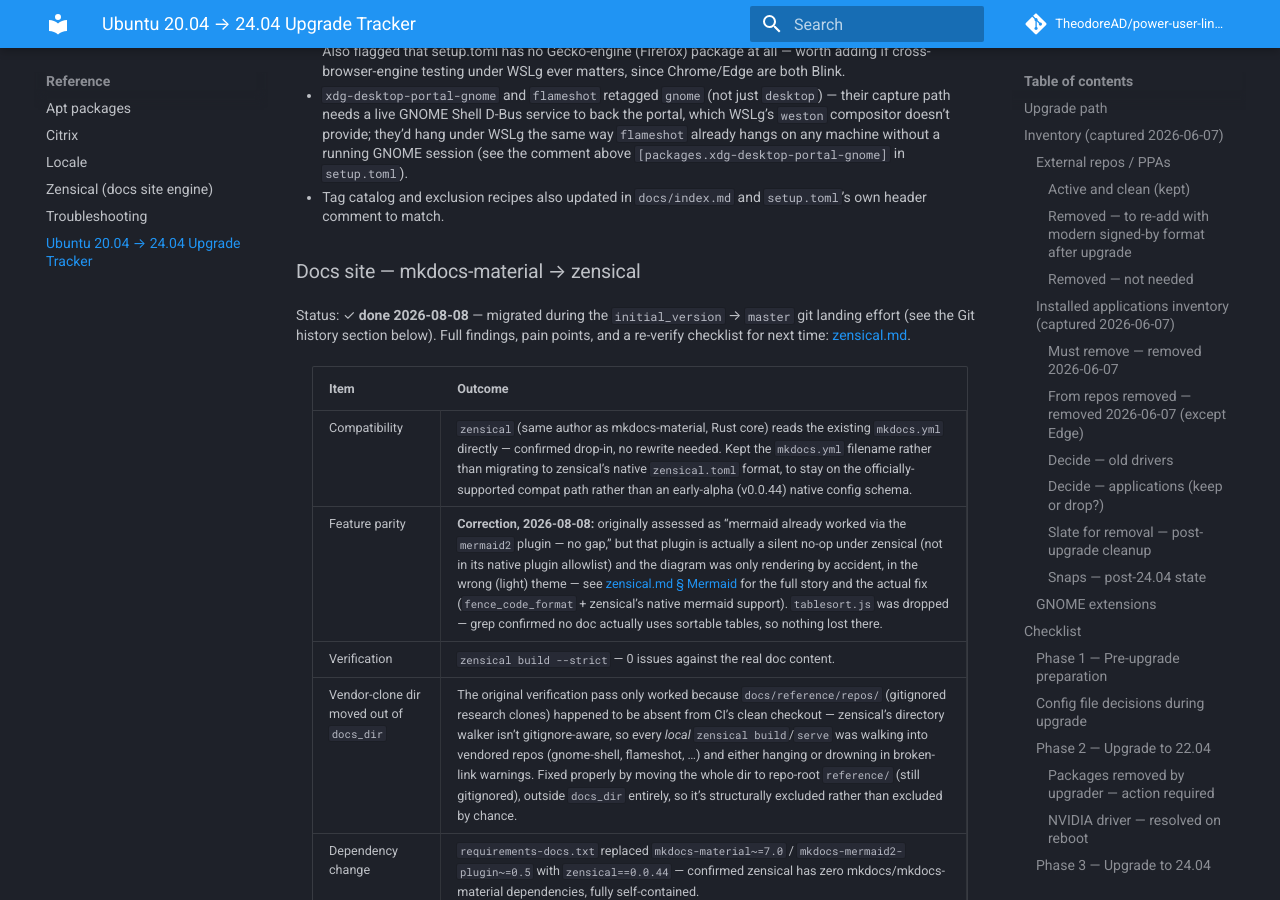
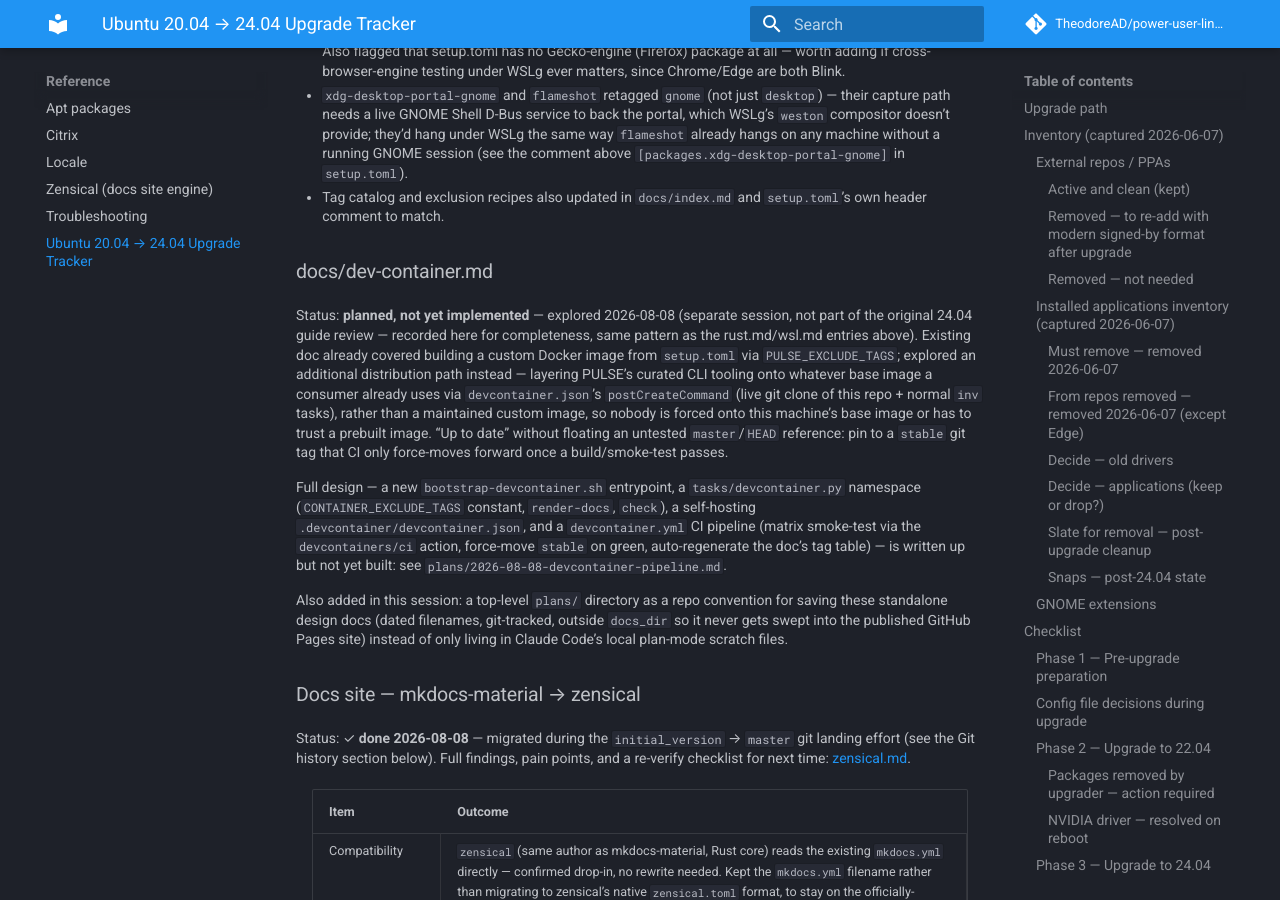
Before and after one commit to TheodoreAD/power-user-linux-setup, an MkDocs documentation site: the page built from docs/upgrade_20_04_to_24_04.md, in a window 1280 px wide and 900 px high, scrolled down 25761 px. Built offline with MkDocs 1.6.1 and Material for MkDocs 9.7.7, drawn with Linux system fonts in a browser that asks for light colours; comment, search, counter and statistics services are not loaded.

Commit message:
Record dev container pipeline plan in upgrade tracker
Explored a devcontainer.json-based distribution path (live git ref +
inv tasks, no custom base image) as an alternative to the existing
Dockerfile approach in docs/dev-container.md; full design saved to
plans/2026-08-08-devcontainer-pipeline.md, a new repo convention for
standalone design docs outside docs_dir.

Co-Authored-By: Claude Sonnet 5 <noreply@anthropic.com>

```diff
--- a/docs/upgrade_20_04_to_24_04.md
+++ b/docs/upgrade_20_04_to_24_04.md
@@ -903,6 +903,29 @@ guide review — recorded here for completeness; substantially expanded in a fol
 - Tag catalog and exclusion recipes also updated in `docs/index.md` and `setup.toml`'s own header
   comment to match.
 
+### docs/dev-container.md
+
+Status: **planned, not yet implemented** — explored 2026-08-08 (separate session, not part of the
+original 24.04 guide review — recorded here for completeness, same pattern as the rust.md/wsl.md
+entries above). Existing doc already covered building a custom Docker image from `setup.toml` via
+`PULSE_EXCLUDE_TAGS`; explored an additional distribution path instead — layering PULSE's curated
+CLI tooling onto whatever base image a consumer already uses via `devcontainer.json`'s
+`postCreateCommand` (live git clone of this repo + normal `inv` tasks), rather than a maintained
+custom image, so nobody is forced onto this machine's base image or has to trust a prebuilt image.
+"Up to date" without floating an untested `master`/`HEAD` reference: pin to a `stable` git tag that
+CI only force-moves forward once a build/smoke-test passes.
+
+Full design — a new `bootstrap-devcontainer.sh` entrypoint, a `tasks/devcontainer.py` namespace
+(`CONTAINER_EXCLUDE_TAGS` constant, `render-docs`, `check`), a self-hosting
+`.devcontainer/devcontainer.json`, and a `devcontainer.yml` CI pipeline (matrix smoke-test via the
+`devcontainers/ci` action, force-move `stable` on green, auto-regenerate the doc's tag table) — is
+written up but not yet built: see `plans/2026-08-08-devcontainer-pipeline.md`.
+
+Also added in this session: a top-level `plans/` directory as a repo convention for saving these
+standalone design docs (dated filenames, git-tracked, outside `docs_dir` so it never gets swept
+into the published GitHub Pages site) instead of only living in Claude Code's local plan-mode
+scratch files.
+
 ### Docs site — mkdocs-material → zensical
 
 Status: ✓ **done 2026-08-08** — migrated during the `initial_version` → `master` git landing effort
```
Also changed, not shown: plans/2026-08-08-devcontainer-pipeline.md (added, +125 -0 lines).
